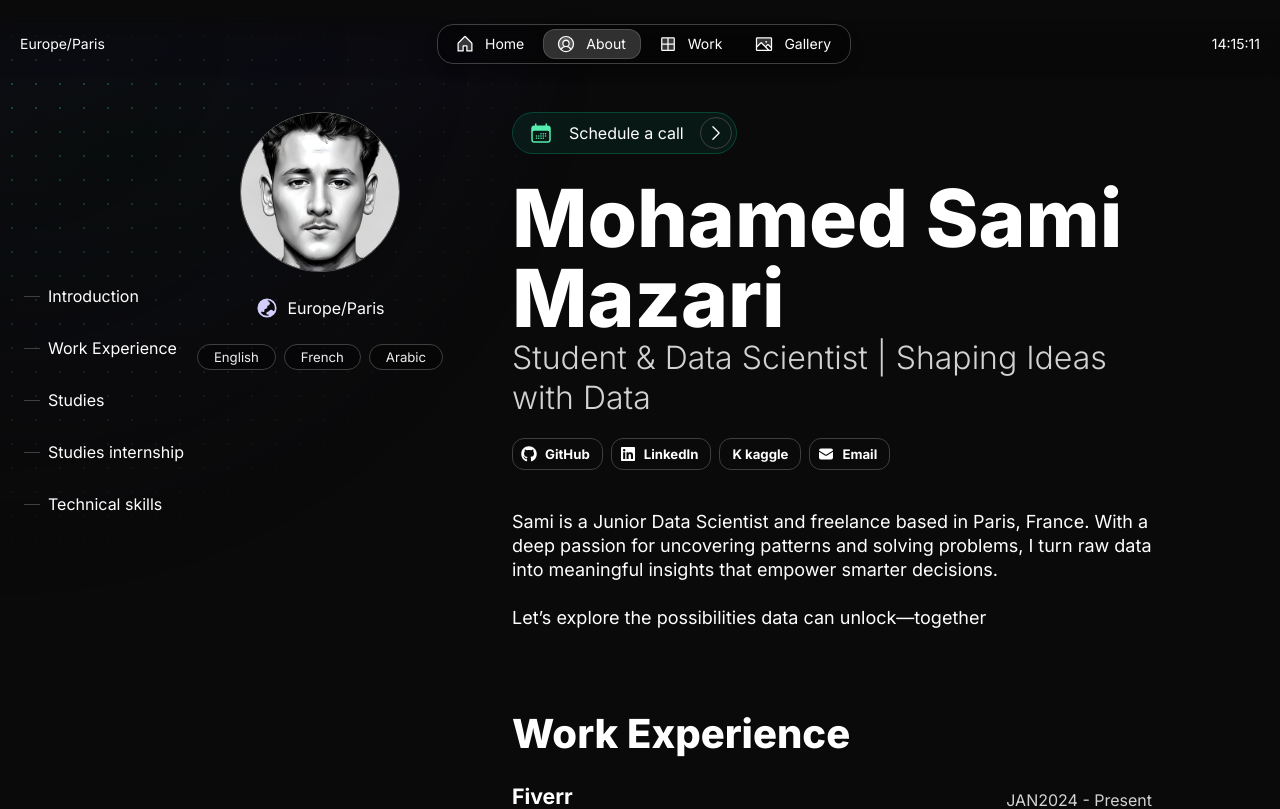
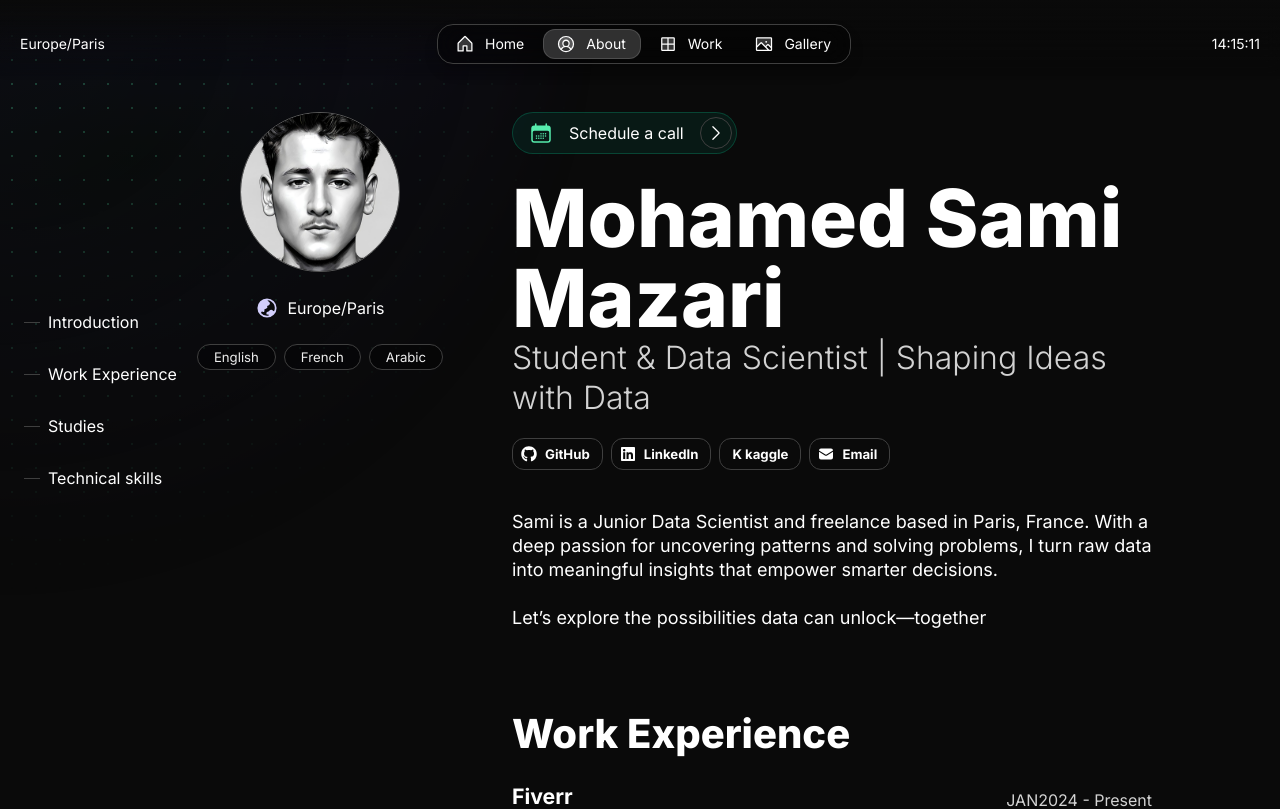
Before and after one commit to samiMazari/Sami-magic-Portfolio, a Next.js app: page /en/about in a window 1280 px wide. Shown: the top 809 px of the page. Built offline with nearby package versions, Linux system fonts and the light colour scheme.

Commit message:
Update page.tsx

```diff
--- a/src/app/[locale]/about/page.tsx
+++ b/src/app/[locale]/about/page.tsx
@@ -59,11 +59,6 @@ export default function About(
             title: about.studies.title,
             display: about.studies.display,
             items: about.studies.institutions.map(institution => institution.name)
-        },
-	 {
-            title: about.internship.title,
-            display: about.internship.display,
-            items: about.internship.institutions.map(institution => institution.name)
         },
         {
             title: about.technical.title,
```
